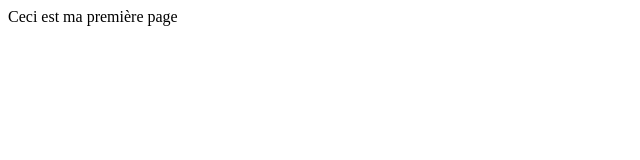
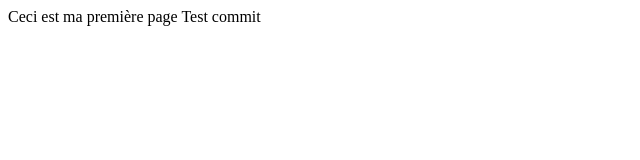
Before and after one commit to MyrthaMP/P1, a plain HTML site: page index.html in a window 1280 px wide. Shown: the full height of the page, 0-640 px from the left. Drawn offline with Linux system fonts and the light colour scheme.

Commit message:
mon 2eme commit

```diff
--- a/index.html
+++ b/index.html
@@ -8,5 +8,6 @@
 </head>
 <body>
     Ceci est ma première page
+    Test commit
 </body>
 </html>
```
